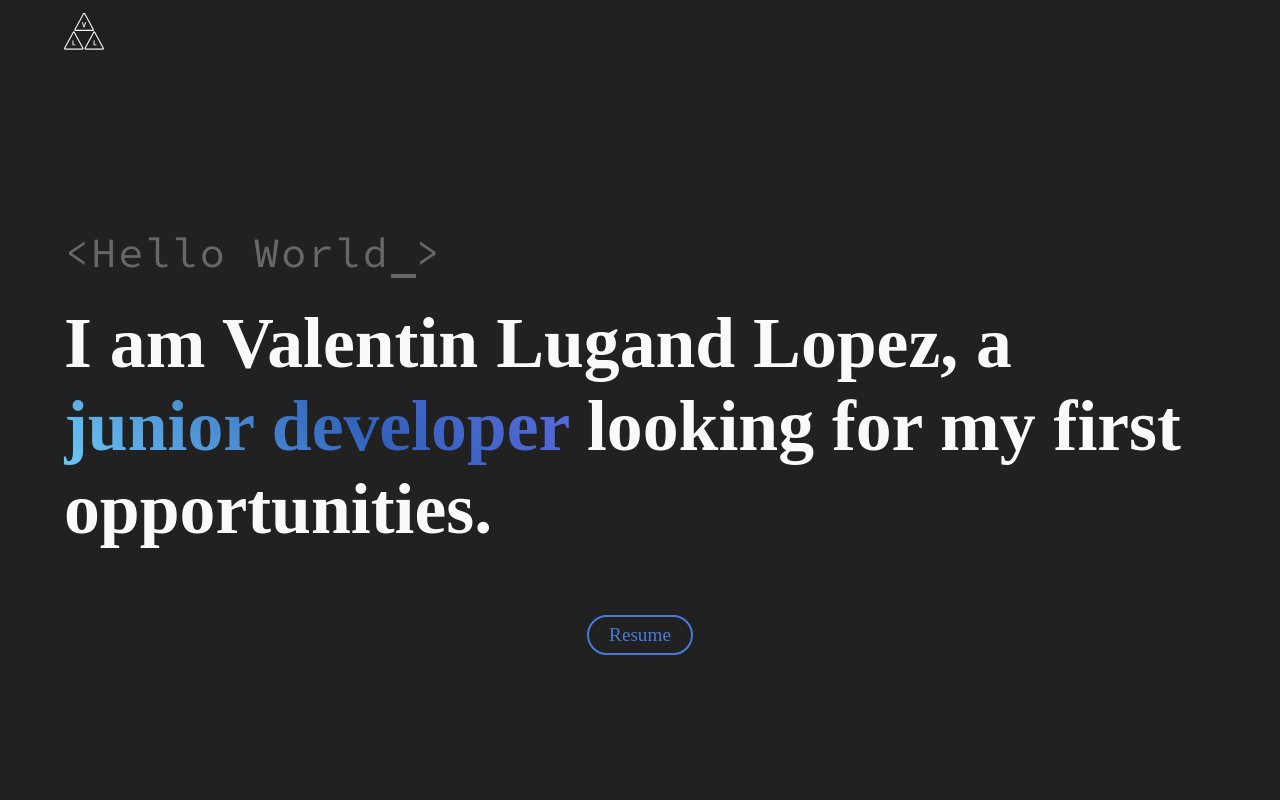
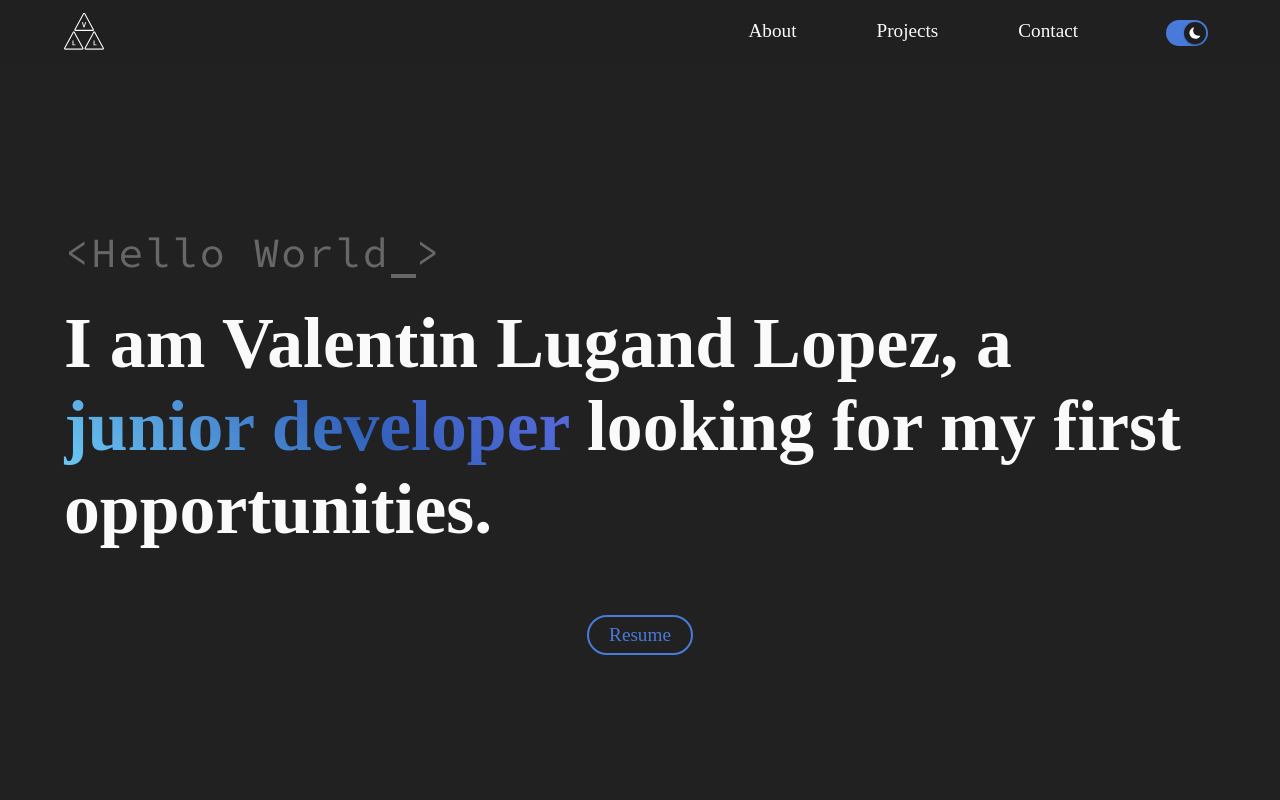
Before and after one commit to valentinllpz/Portfolio, a Next.js app in the folder frontend/: page / in a window 1280 px wide. Shown: the top 800 px of the page. Built offline with nearby package versions, Linux system fonts and the light colour scheme; no server answers; a web font is replaced by a local one.

Commit message:
fix accidental push

```diff
--- a/frontend/components/NavBar/NavBar.tsx
+++ b/frontend/components/NavBar/NavBar.tsx
@@ -41,7 +41,7 @@ const Navbar = () => {
             width={40}
           />
         </a>
-        {/* <NavMenu isOpen={isOpen} /> */}
+        <NavMenu isOpen={isOpen} />
         <BurgerButton isOpen={isOpen} openMenu={openMenu} />
       </nav>
     </>
```
